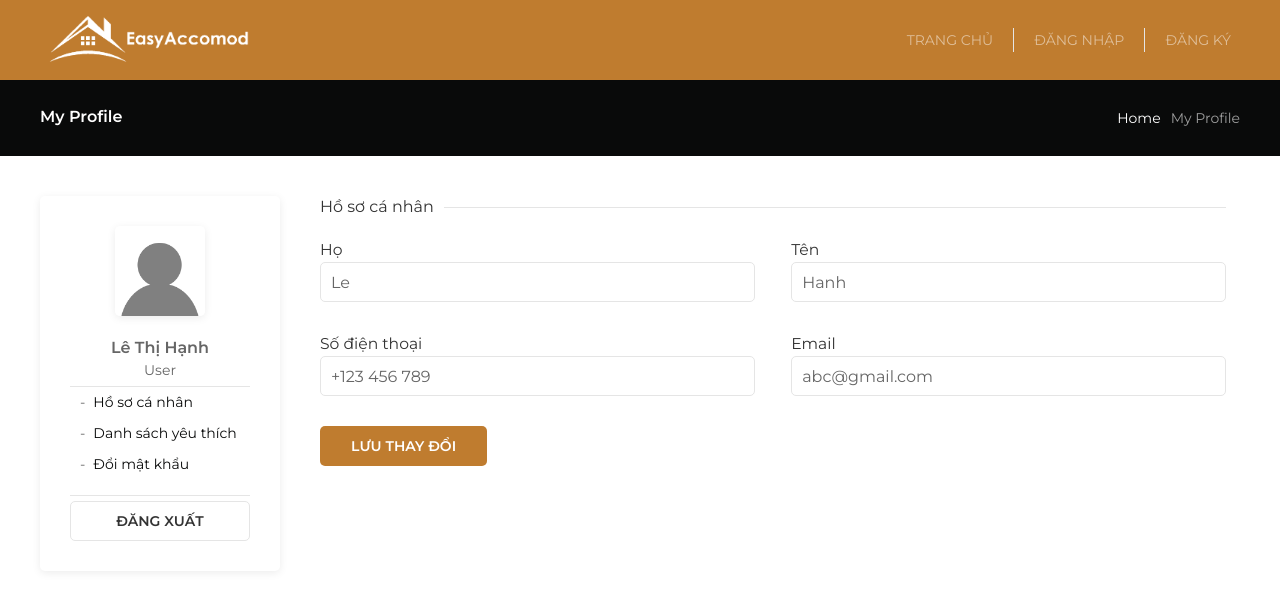
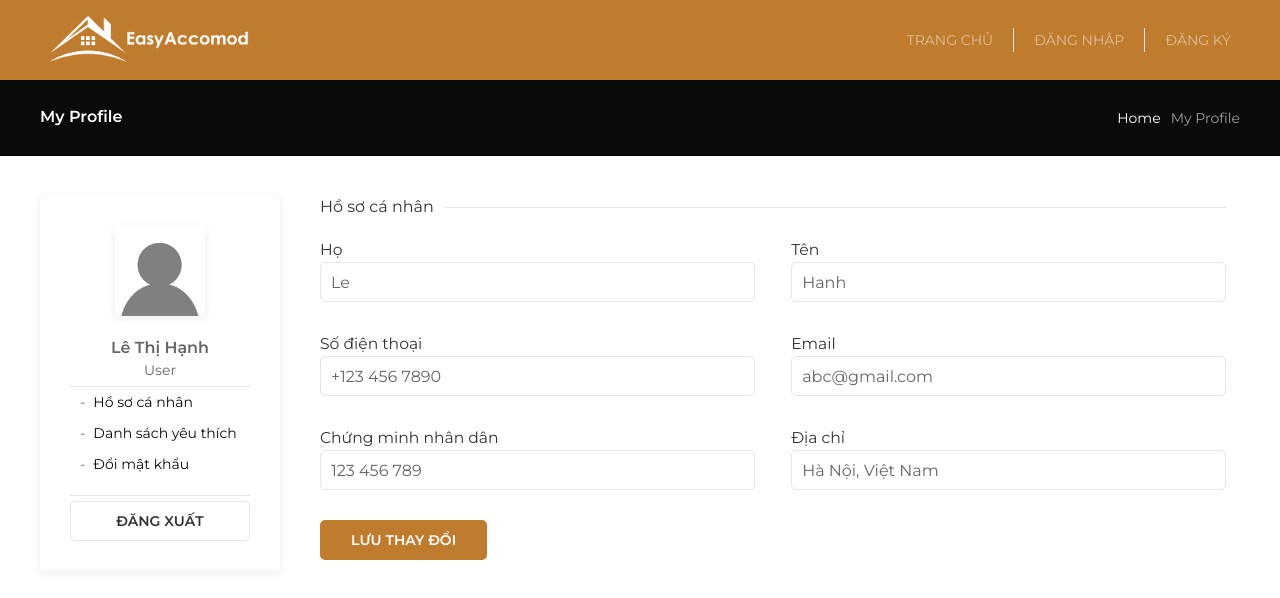
Before and after one commit to vuongthanh148/AccommodationFinder, a React (Create React App) app in the folder accommodationfinder/: page /profile in a window 1280 px wide. Shown: the top 598 px of the page. Built offline with nearby package versions, Linux system fonts and the light colour scheme.

Commit message:
Update Profile.js

```diff
--- a/accommodationfinder/src/components/Profile.js
+++ b/accommodationfinder/src/components/Profile.js
@@ -142,20 +142,32 @@ class MyProfile extends Component {
                     <div className="profile-grid-margin profile-first-column">
                         <label className="profile-form-label">Số điện thoại</label>
                         <div>
-                            <input className="profile-input profile-border-rounded" type="text" defaultValue="+123 456 789" />
+                            <input className="profile-input profile-border-rounded" minLength="10" type="text" defaultValue="+123 456 7890" />
                         </div>
                     </div>
 
                     <div className="profile-grid-margin profile-second-column">
                         <label className="profile-form-label">Email</label>
                         <div>
-                            <input className="profile-input profile-border-rounded" type="text" defaultValue="abc@gmail.com" />
+                            <input className="profile-input profile-border-rounded" type="email" defaultValue="abc@gmail.com" />
                         </div>
                     </div>
                     <div className="profile-grid-margin profile-first-column">
-                        <button className="profile-button profile-button-primary profile-border-rounded" type="submit">Lưu thay đổi</button>
+                        <label className="profile-form-label">Chứng minh nhân dân</label>
+                        <div>
+                            <input className="profile-input profile-border-rounded" minLength="9" type="text" defaultValue="123 456 789" />
+                        </div>
+                    </div>
+                    <div className="profile-grid-margin profile-second-column">
+                        <label className="profile-form-label">Địa chỉ</label>
+                        <div>
+                            <input className="profile-input profile-border-rounded" type="text" defaultValue="Hà Nội, Việt Nam" />
+                        </div>
                     </div>
                 </form>
+                <div className="profile-grid-margin profile-first-column">
+                    <button className="profile-button profile-button-primary profile-border-rounded" type="submit">Lưu thay đổi</button>
+                </div>
             </div>
         );
     }
```
